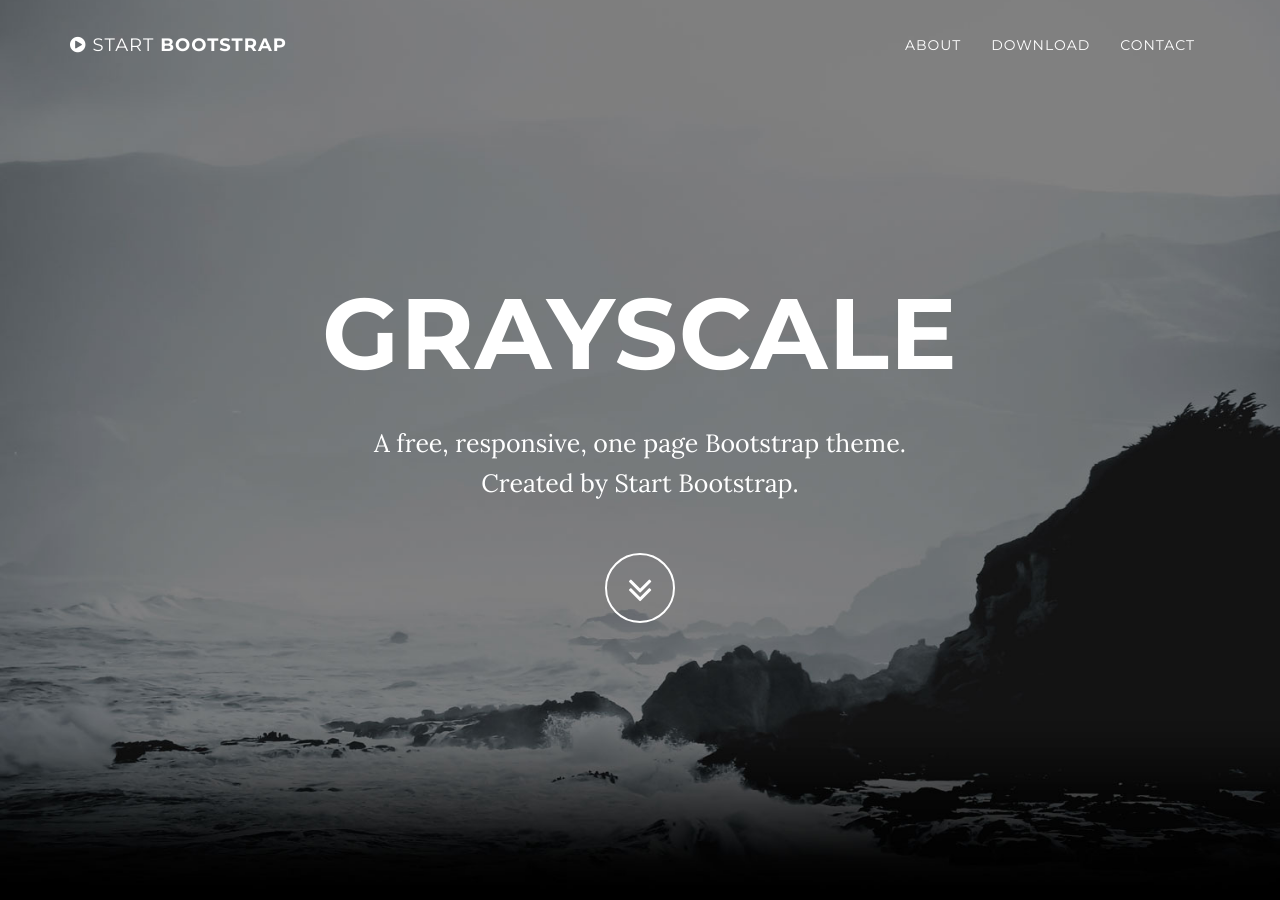
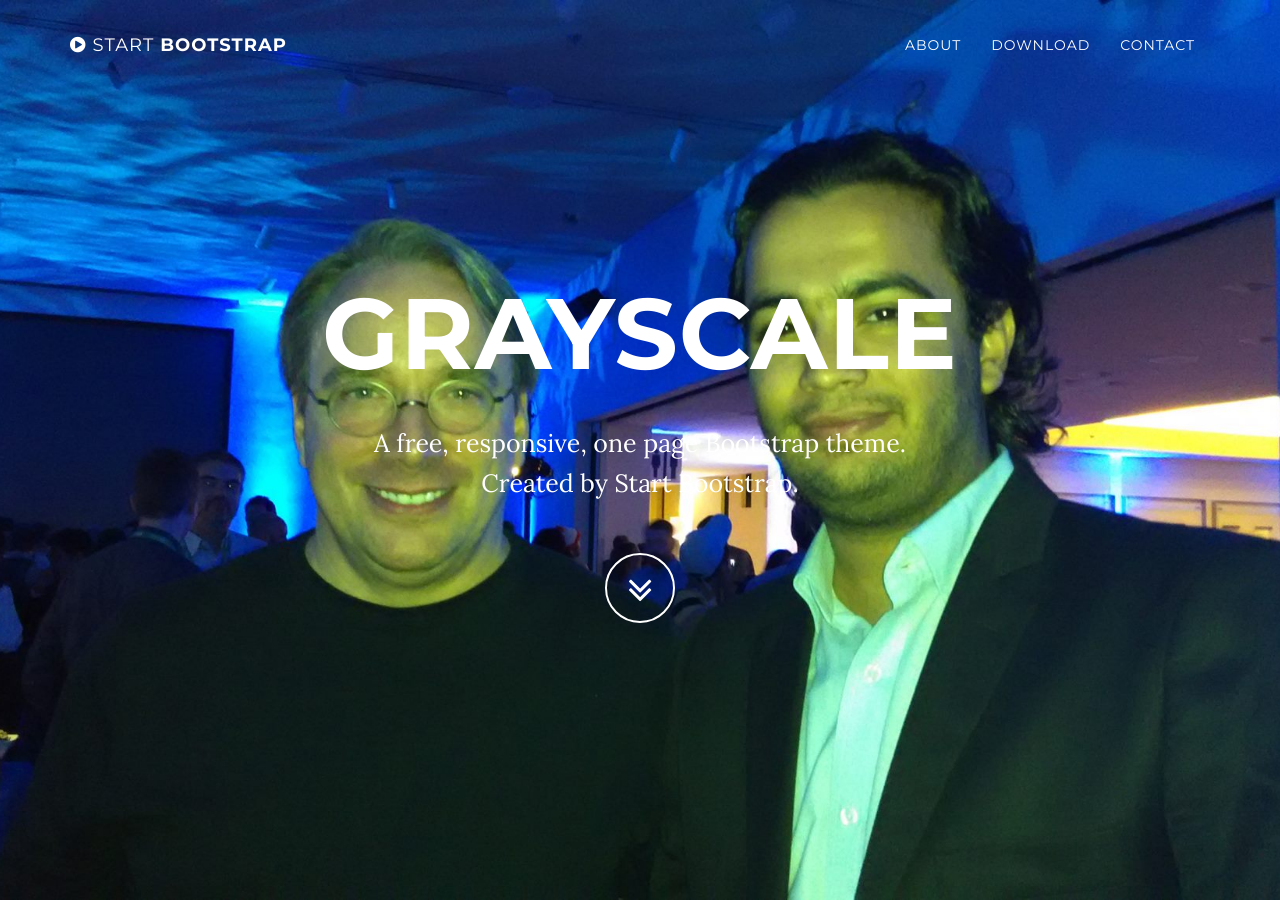
Before and after one commit to jigar3001/jigar3001.github.io, a Jekyll site: the page built from index.html, in a window 1280 px wide and 900 px high. Built offline with Jekyll 4.4.1, drawn with Linux system fonts in a browser that asks for light colours.

Commit message:
background

```diff
--- a/_includes/css/grayscale.css
+++ b/_includes/css/grayscale.css
@@ -138,7 +138,7 @@ a:focus {
     padding: 100px 0;
     text-align: center;
     color: #fff;
-    background: url(/img/intro-bg.jpg) no-repeat bottom center scroll;
+    background: url(/img/header_right.jpg) no-repeat bottom center scroll;
     background-color: {{ site.color.primary-dark }};
     -webkit-background-size: cover;
     -moz-background-size: cover;
```
Also changed, not shown: img/header_left.jpg (added), img/header_right.jpg (added).
